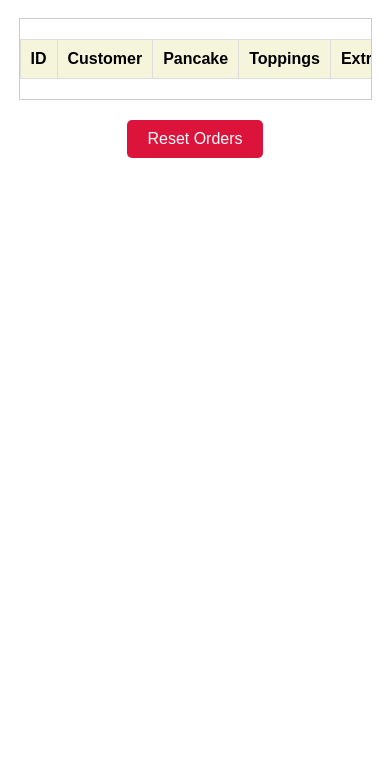
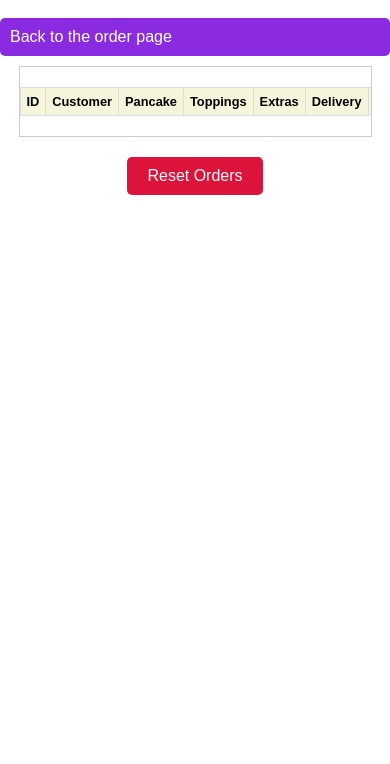
Before and after one commit to BitaYeganeh/Summer-tasks, a plain HTML site: page Pannukakku/tilaukset.html in a window 390 px wide. Shown: the part 80-844 px from the top of the page. Drawn offline with Linux system fonts and the light colour scheme.

Commit message:
style added

```diff
--- a/Pannukakku/kokki.css
+++ b/Pannukakku/kokki.css
@@ -81,6 +81,7 @@ th {
 .waiting {
   background-color: #ffe5b4; /* light orange */
   font-weight: bold;
+  font
 }
 .mark-ready {
   background-color: cornflowerblue;
@@ -147,8 +148,27 @@ th {
   cursor: pointer;
 }
 .reset-btn:hover {
-  background-color: darkred;
+  background-color: rgb(89, 156, 103);
 }
 .btn:hover {
   background-color: rgb(89, 156, 103);
 }
+
+/* for smaller screens */
+@media (max-width: 600px) {
+  #ordersTable th, #ordersTable td {
+    font-size: 0.8rem;
+    padding: 6px;
+    width: 100px;
+  }
+
+  .btn {
+    position: static;
+    display: block;
+    margin: 10px auto;
+  }
+
+  .table-wrapper {
+    overflow-x: auto;
+  }
+}
--- a/Pannukakku/style.css
+++ b/Pannukakku/style.css
@@ -172,6 +172,12 @@ body {
       right: 10px;
     }
   }
+  @media (max-width: 900px) and (min-width: 601px) {
+  .form-container, .image-container {
+    flex: 1 1 100%;
+    padding: 30px;
+  }
+}
 
 .btn {
   display: inline-block;
```
Also changed, not shown: 1 other file.
